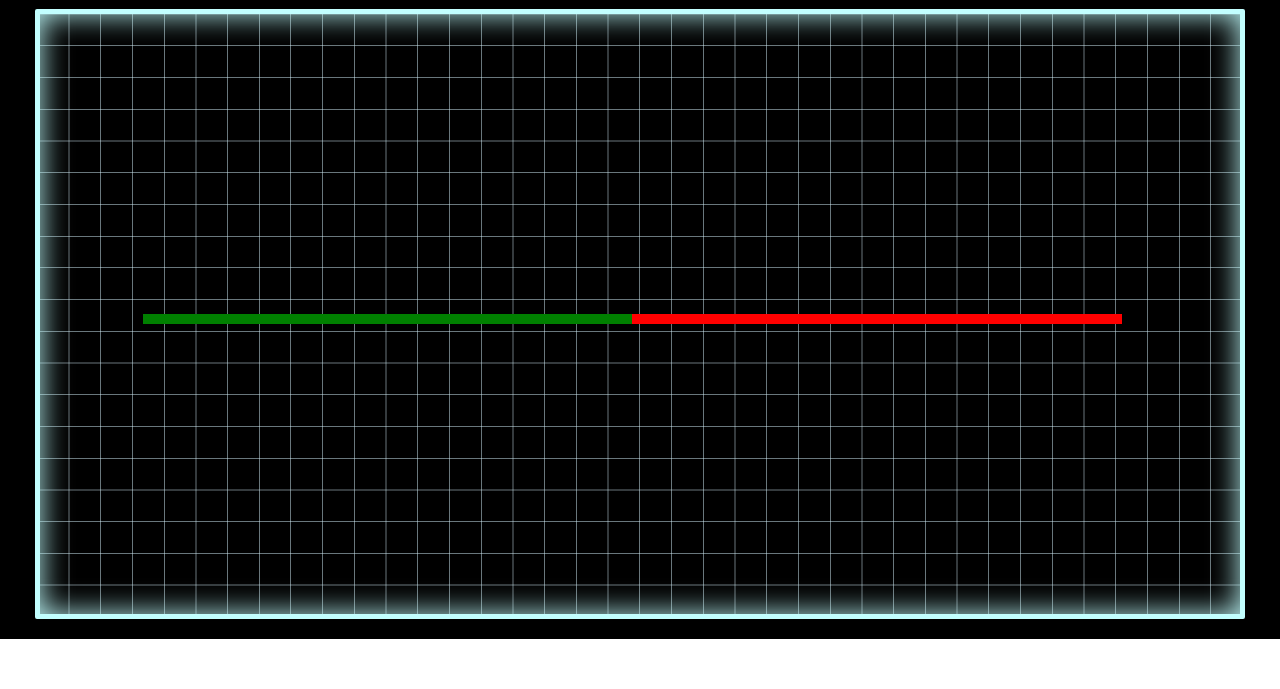
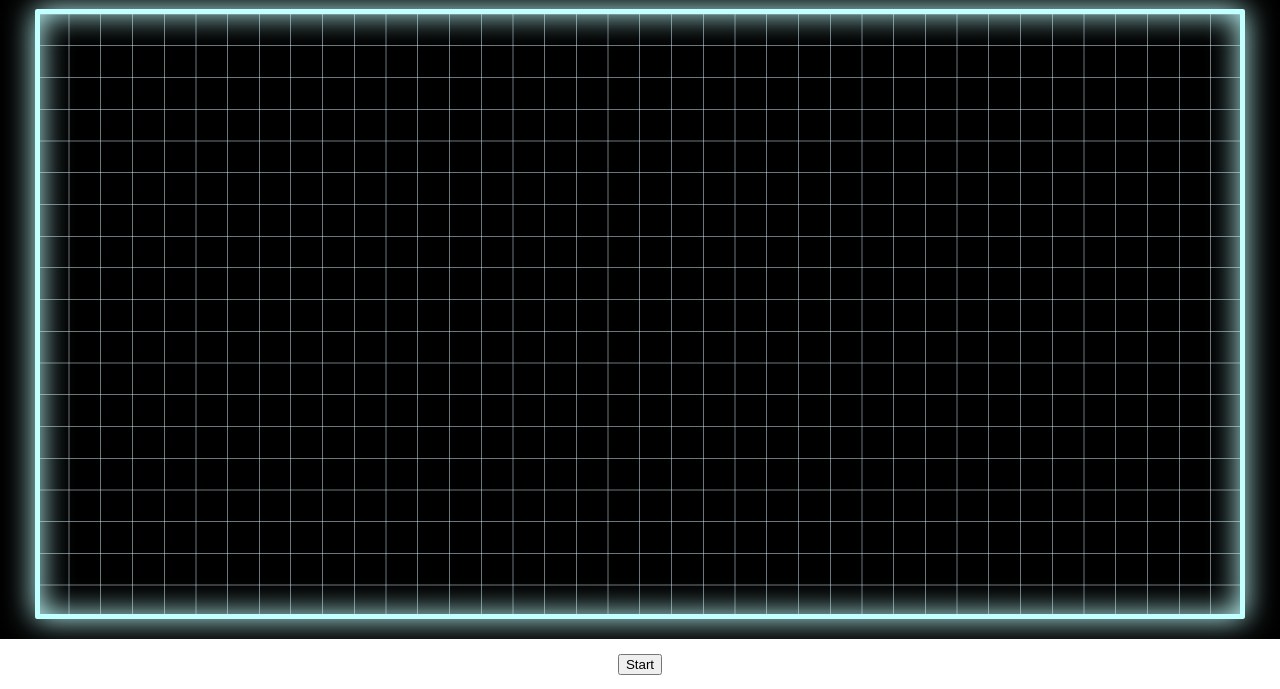
Before and after one commit to gmasterofnone/tron-classic, a website built with webpack: page index.html in a window 1280 px wide. Shown: the part 111-800 px from the top of the page. Built offline with nearby package versions, Linux system fonts and the light colour scheme.

Commit message:
Add start button

```diff
--- a/game.css
+++ b/game.css
@@ -47,12 +47,10 @@ h3 {
   height: 600px;
   background: url("./assets/grid_pattern.png") no-repeat center;
   border-radius: 2px;
-  -moz-box-shadow:    inset 0 0 30px #c2ffff;
-  -webkit-box-shadow: inset 0 0 30px #c2ffff;
-  box-shadow:         inset 0 0 30px #c2ffff;
+  -moz-box-shadow:    inset 0 0 30px #c2ffff, 0 0 30px #c2ffff;
+  -webkit-box-shadow: inset 0 0 30px #c2ffff, 0 0 30px #c2ffff;
+  box-shadow:         inset 0 0 30px #c2ffff, 0 0 30px #c2ffff;
 }
-
-
 
 .start-screen {
   display: none;
@@ -67,6 +65,10 @@ h3 {
   padding: 0 100px 0 100px;
 }
 
+.start-game {
+  align-self: center;
+}
+
 .player-one, .player-two {
   display: flex;
   color: #0000ff;
--- a/index.html
+++ b/index.html
@@ -7,7 +7,7 @@
   <link href="https://fonts.googleapis.com/css?family=Press+Start+2P" rel="stylesheet">
 </head>
 <body>
-  <section class="game-status effect7">
+  <section class="game-status">
     <article class="player-one">
       <h3>PLAYER ONE</h3>
       <h1 class="p1-lives">00</h1>
@@ -24,6 +24,7 @@
     <canvas id="game" width="1200" height="600"></canvas>
   </section>
   <section class="game-controls">
+    <button class="start-game">Start</button>
   </section>
   <script src="main.bundle.js"></script>
 </body>
--- a/lib/index.js
+++ b/lib/index.js
@@ -5,7 +5,11 @@ const ctx = canvas.getContext('2d');
 const game = new Game(ctx);
 
 // Start animation loop
-window.requestAnimationFrame(gameLoop);
+
+let startGame = document.querySelector('.start-game');
+startGame.addEventListener('click', function() {
+  window.requestAnimationFrame(gameLoop);
+});
 
 function gameLoop () {
 
```
Also changed, not shown: assets/lives.png (added).
